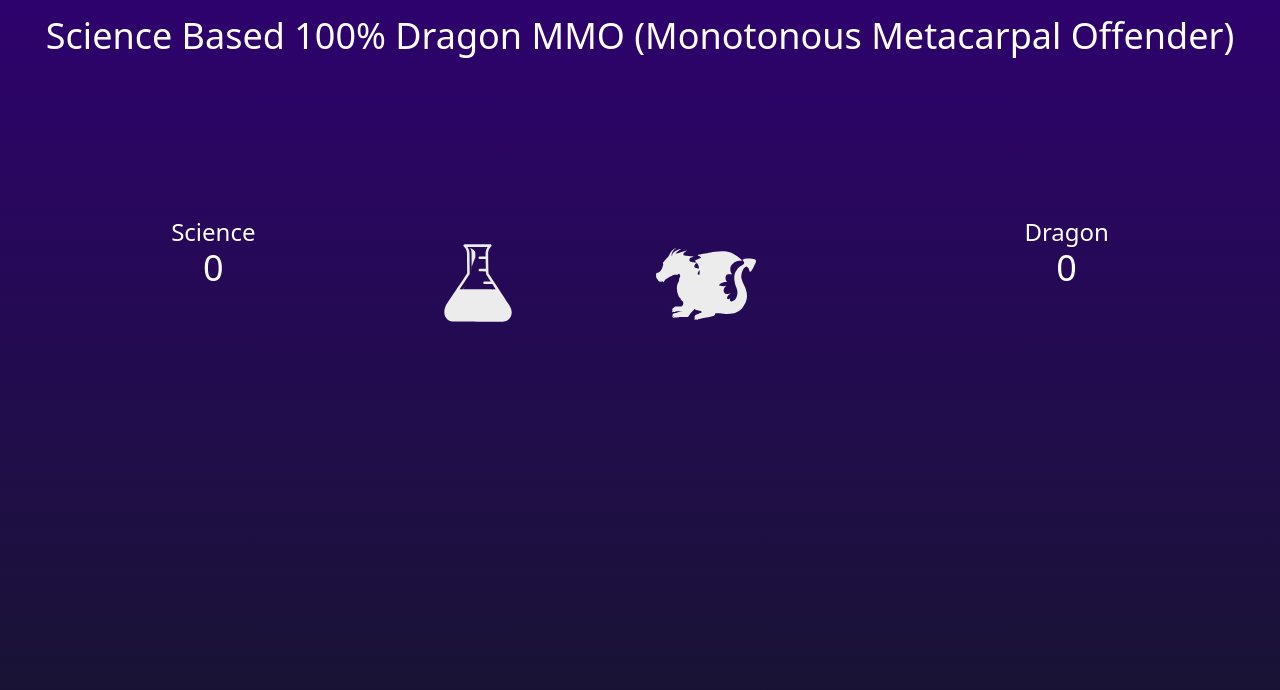
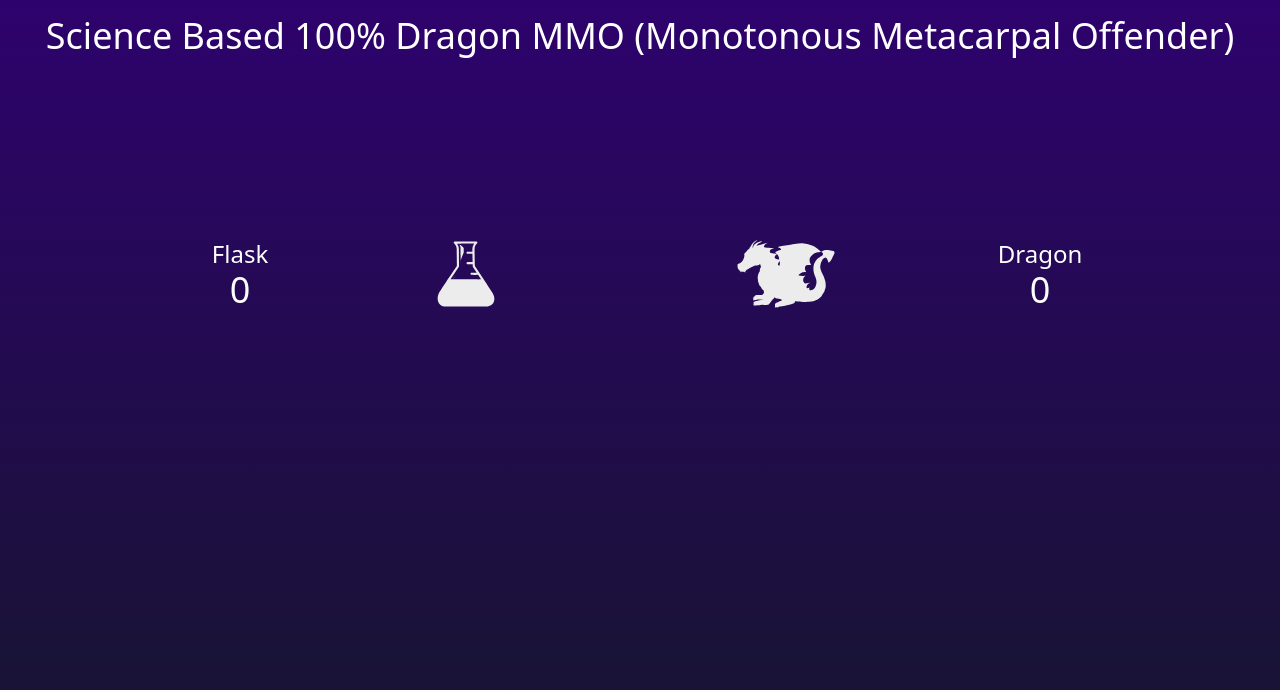
Before and after one commit to floomby/100-percent-dragon, a Next.js app: page / in a window 1280 px wide. Shown: the top 690 px of the page. Built offline with nearby package versions, Linux system fonts and the light colour scheme.

Commit message:
component refactoring (#1)
* component refactoring

* resize svgs equally

* Fix flying svg origin

---------

Co-authored-by: Luca La Furia <dev@bitheart.de>
Co-authored-by: Josh Hoover <caboodlennm@gmail.com>

```diff
--- /dev/null
+++ b/src/components/Button.tsx
@@ -0,0 +1,109 @@
+import { type ActionCreatorWithoutPayload } from "@reduxjs/toolkit";
+import { useDispatch } from "react-redux";
+import { useEffect, useState } from "react";
+import Image from "next/image";
+
+type Vec2 = {
+  x: number;
+  y: number;
+};
+
+type FlyingSvg = {
+  pos: Vec2;
+  vel: Vec2;
+  omega: number;
+  theta: number;
+  framesLeft: number;
+};
+
+const Button: React.FC<{
+  handler: ActionCreatorWithoutPayload<"gameSlice/incScience" | "gameSlice/incDragon">;
+  imgPath: string;
+  imgAlt: string;
+}> = ({ handler, imgPath, imgAlt }) => {
+  const dispatch = useDispatch();
+
+  const [flying, setFlying] = useState<FlyingSvg[]>([]);
+
+  useEffect(() => {
+    const interval = setInterval(() => {
+      setFlying((prev) => {
+        const next = prev.map((f) => {
+          if (f.framesLeft <= 0) {
+            return f;
+          }
+          return {
+            ...f,
+            pos: {
+              x: f.pos.x + f.vel.x,
+              y: f.pos.y + f.vel.y,
+            },
+            framesLeft: f.framesLeft - 1,
+            theta: f.theta + f.omega,
+            // apply gravity
+            vel: {
+              x: f.vel.x,
+              y: f.vel.y + 0.1,
+            },
+          };
+        });
+        return next.filter((f) => f.framesLeft > 0);
+      });
+    }, 1000 / 60);
+    return () => clearInterval(interval);
+  }, []);
+
+  return (
+    <div className="basis-1/4">
+      <div className="mt-0 inline-block">
+        <div>
+          <button
+            className="transform rounded bg-transparent py-2 px-4 font-bold text-white transition-all duration-200 ease-in-out hover:scale-110"
+            onClick={() => {
+              dispatch(handler());
+              const theta = Math.random() * Math.PI * 2;
+              const vel = {
+                x: Math.cos(theta) * 5,
+                y: Math.sin(theta) * 5,
+              };
+              const randomOffsetX = Math.random() * 70 - 35;
+              const randomOffsetY = Math.random() * 70 - 35;
+              const omega = Math.random() * 0.1 - 0.05;
+              const randomTheta = Math.random() * Math.PI * 2;
+              setFlying((prev) => [
+                ...prev,
+                {
+                  pos: { x: 0 + randomOffsetX, y: 0 + randomOffsetY },
+                  vel,
+                  omega,
+                  theta: randomTheta,
+                  framesLeft: 60,
+                },
+              ]);
+            }}
+          >
+            <Image src={imgPath} width={100} height={100} alt={imgAlt} />
+          </button>
+        </div>
+        {flying.map((f) => (
+          <div
+            key={`${f.pos.x},${f.pos.y}`}
+            className="absolute"
+            style={{
+              transform: `translate(${f.pos.x}px, ${f.pos.y - 100}px) rotate(${f.theta}rad)`,
+            }}
+          >
+            <Image
+              src={imgPath}
+              width={100 * (f.framesLeft / 60)}
+              height={100 * (f.framesLeft / 60)}
+              alt={imgAlt}
+            />
+          </div>
+        ))}
+      </div>
+    </div>
+  );
+};
+
+export default Button;
--- a/src/components/Game.tsx
+++ b/src/components/Game.tsx
@@ -1,221 +1,9 @@
-import { useEffect, useState } from "react";
-import { useDispatch, useSelector } from "react-redux";
+import { useEffect } from "react";
+import { useSelector } from "react-redux";
 import { doTick, incDragon, incScience } from "~/redux/game";
-import { RootState } from "~/redux/store";
-import Image from "next/image";
-
-const SciencePanel: React.FC = () => {
-  const { science } = useSelector((state: RootState) => state.game);
-
-  return (
-    <div className="flex h-full w-1/2 flex-col items-center justify-center">
-      <h2 className="text-2xl">Science</h2>
-      <div className="text-4xl">{science}</div>
-    </div>
-  );
-};
-
-const DragonPanel: React.FC = () => {
-  const { dragon } = useSelector((state: RootState) => state.game);
-
-  return (
-    <div className="flex h-full w-1/2 flex-col items-center justify-center">
-      <h2 className="text-2xl">Dragon</h2>
-      <div className="text-4xl">{dragon}</div>
-    </div>
-  );
-};
-
-type Vec2 = {
-  x: number;
-  y: number;
-};
-
-type FlyingSvg = {
-  pos: Vec2;
-  vel: Vec2;
-  omega: number;
-  theta: number;
-  framesLeft: number;
-};
-
-const ScienceButton: React.FC = () => {
-  const dispatch = useDispatch();
-
-  const [flying, setFlying] = useState<FlyingSvg[]>([]);
-
-  useEffect(() => {
-    const interval = setInterval(() => {
-      setFlying((prev) => {
-        const next = prev.map((f) => {
-          if (f.framesLeft <= 0) {
-            return f;
-          }
-          return {
-            ...f,
-            pos: {
-              x: f.pos.x + f.vel.x,
-              y: f.pos.y + f.vel.y,
-            },
-            framesLeft: f.framesLeft - 1,
-            theta: f.theta + f.omega,
-            // apply gravity
-            vel: {
-              x: f.vel.x,
-              y: f.vel.y + 0.1,
-            },
-          };
-        });
-        return next.filter((f) => f.framesLeft > 0);
-      });
-    }, 1000 / 60);
-    return () => clearInterval(interval);
-  }, []);
-
-  return (
-    <div className="basis-1/4">
-      <div className="ml-4 mt-0 inline-block inline">
-        <div className="absolute z-10">
-          <button
-            className="transform rounded bg-transparent py-2 px-4 font-bold text-white transition-all duration-200 ease-in-out hover:scale-110"
-            onClick={() => {
-              dispatch(incScience());
-              const theta = Math.random() * Math.PI * 2;
-              const vel = {
-                x: Math.cos(theta) * 10,
-                y: Math.sin(theta) * 10,
-              };
-              const randomOffsetX = Math.random() * 100 - 50;
-              const randomOffsetY = Math.random() * 100 - 50;
-              const omega = Math.random() * 0.1 - 0.05;
-              const randomTheta = Math.random() * Math.PI * 2;
-              setFlying((prev) => [
-                ...prev,
-                {
-                  pos: { x: 0 + randomOffsetX, y: 0 + randomOffsetY },
-                  vel,
-                  omega,
-                  theta: randomTheta,
-                  framesLeft: 60,
-                },
-              ]);
-            }}
-          >
-            <Image
-              src="/flask.svg"
-              width={70}
-              height={70}
-              alt="Flask"
-              style={{ transform: "translateY(-5px)" }}
-            />
-          </button>
-        </div>
-        {flying.map((f) => (
-          <div
-            key={`${f.pos.x},${f.pos.y}`}
-            className="absolute"
-            style={{
-              transform: `rotate(${f.theta}rad) translate(${f.pos.x}px, ${f.pos.y}px)`,
-            }}
-          >
-            <Image
-              src="/flask.svg"
-              width={70 * (f.framesLeft / 60)}
-              height={70 * (f.framesLeft / 60)}
-              alt="Flask"
-            />
-          </div>
-        ))}
-      </div>
-    </div>
-  );
-};
-
-const DragonButton: React.FC = () => {
-  const dispatch = useDispatch();
-
-  const [flying, setFlying] = useState<FlyingSvg[]>([]);
-
-  useEffect(() => {
-    const interval = setInterval(() => {
-      setFlying((prev) => {
-        const next = prev.map((f) => {
-          if (f.framesLeft <= 0) {
-            return f;
-          }
-          return {
-            ...f,
-            pos: {
-              x: f.pos.x + f.vel.x,
-              y: f.pos.y + f.vel.y,
-            },
-            framesLeft: f.framesLeft - 1,
-            theta: f.theta + f.omega,
-            // apply gravity
-            vel: {
-              x: f.vel.x,
-              y: f.vel.y + 0.1,
-            },
-          };
-        });
-        return next.filter((f) => f.framesLeft > 0);
-      });
-    }, 1000 / 60);
-    return () => clearInterval(interval);
-  }, []);
-
-  return (
-    <div className="basis-1/4">
-      <div className="ml-4 mt-0 inline-block inline">
-        <div className="absolute z-10">
-          <button
-            className="transform rounded bg-transparent py-2 px-4 font-bold text-white transition-all duration-200 ease-in-out hover:scale-110"
-            onClick={() => {
-              dispatch(incDragon());
-              const theta = Math.random() * Math.PI * 2;
-              const vel = {
-                x: Math.cos(theta) * 10,
-                y: Math.sin(theta) * 10,
-              };
-              const randomOffsetX = Math.random() * 100 - 50;
-              const randomOffsetY = Math.random() * 100 - 50;
-              const omega = Math.random() * 0.1 - 0.05;
-              const randomTheta = Math.random() * Math.PI * 2;
-              setFlying((prev) => [
-                ...prev,
-                {
-                  pos: { x: 0 + randomOffsetX, y: 0 + randomOffsetY },
-                  vel,
-                  omega,
-                  theta: randomTheta,
-                  framesLeft: 60,
-                },
-              ]);
-            }}
-          >
-            <Image src="/dragon.svg" width={100} height={100} alt="Dragon" />
-          </button>
-        </div>
-        {flying.map((f) => (
-          <div
-            key={`${f.pos.x},${f.pos.y}`}
-            className="absolute"
-            style={{
-              transform: `rotate(${f.theta}rad) translate(${f.pos.x}px, ${f.pos.y}px)`,
-            }}
-          >
-            <Image
-              src="/dragon.svg"
-              width={100 * (f.framesLeft / 60)}
-              height={100 * (f.framesLeft / 60)}
-              alt="Dragon"
-            />
-          </div>
-        ))}
-      </div>
-    </div>
-  );
-};
+import { type RootState } from "~/redux/store";
+import Panel from "./Panel"
+import Button from "./Button"
 
 const Game: React.FC = () => {
   useEffect(() => {
@@ -227,14 +15,16 @@ const Game: React.FC = () => {
 
   const { dragon, science } = useSelector((state: RootState) => state.game);
 
-  const dispatch = useDispatch();
-
   return (
-    <div className="flex h-full w-full flex-row items-center justify-center">
-      <SciencePanel />
-      <ScienceButton />
-      <DragonButton />
-      <DragonPanel />
+    <div className="flex h-full w-full flex-col md:flex-row">
+      <div className="flex h-full w-full flex-row items-center justify-center">
+        <Panel text="Flask" count={science} />
+        <Button handler={incScience} imgPath="/flask.svg" imgAlt="Science" />
+      </div>
+      <div className="flex h-full w-full flex-row md:flex-row-reverse items-center justify-center">
+        <Panel text="Dragon" count={dragon} />
+        <Button handler={incDragon} imgPath="/dragon.svg" imgAlt="Dragon" />
+      </div>
     </div>
   );
 };
--- /dev/null
+++ b/src/components/Panel.tsx
@@ -0,0 +1,10 @@
+const Panel: React.FC<{text: string, count: number}> = ({text, count}) => {
+  return (
+    <div className="flex h-full w-1/2 flex-col items-center justify-center">
+      <h2 className="text-2xl">{text}</h2>
+      <div className="text-4xl">{count}</div>
+    </div>
+  );
+};
+
+export default Panel;
--- a/src/redux/game.ts
+++ b/src/redux/game.ts
@@ -1,4 +1,4 @@
-import { createSlice, PayloadAction } from "@reduxjs/toolkit";
+import { createSlice } from "@reduxjs/toolkit";
 
 type GameData = {
   dragon: number;
@@ -32,7 +32,7 @@ export const gameSlice = createSlice({
       }
       return state;
     },
-    doTick: (state) => {
+    doTick: () => {
       // do something
     },
   },
```
Also changed, not shown: public/dragon.svg, public/flask.svg.
